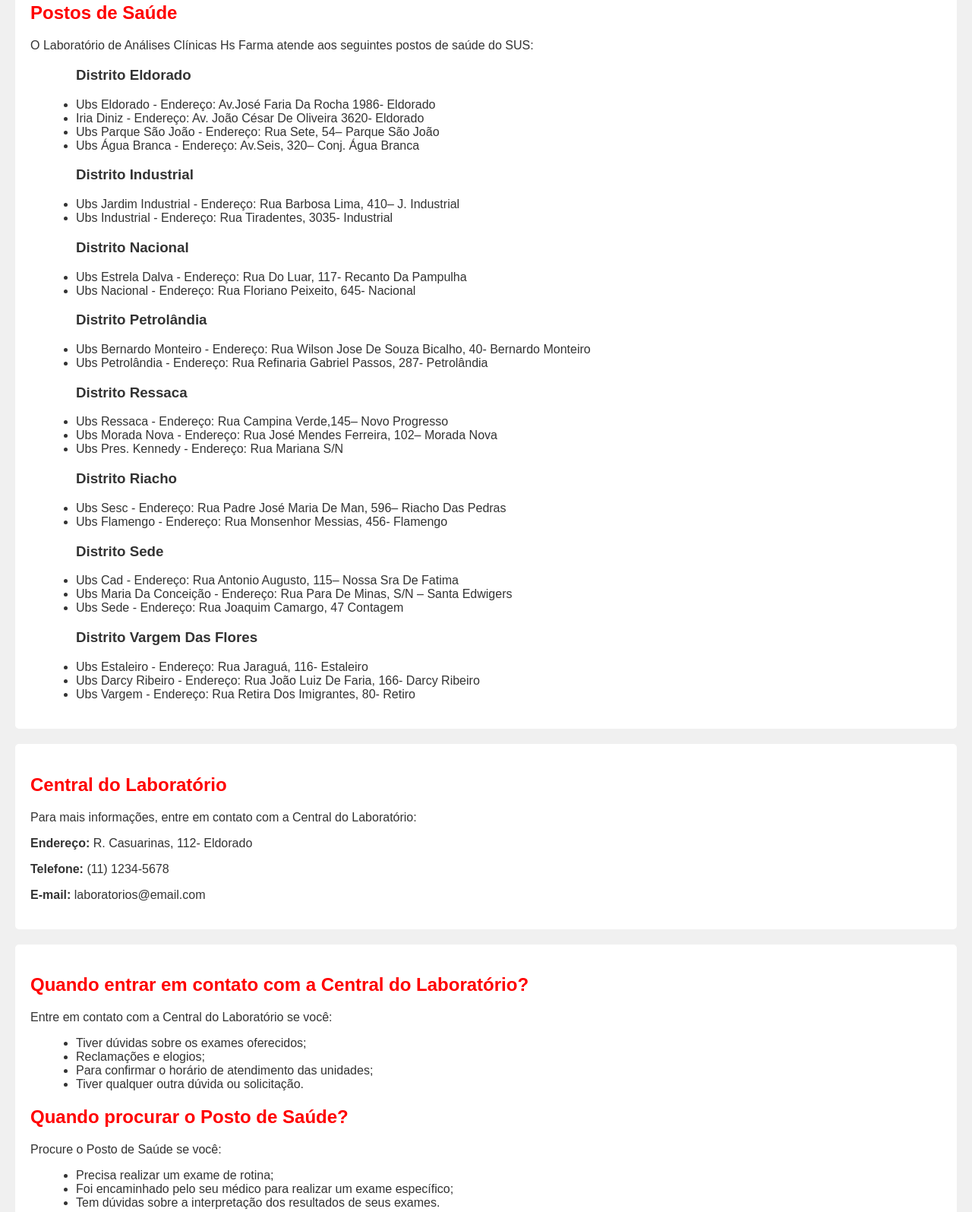
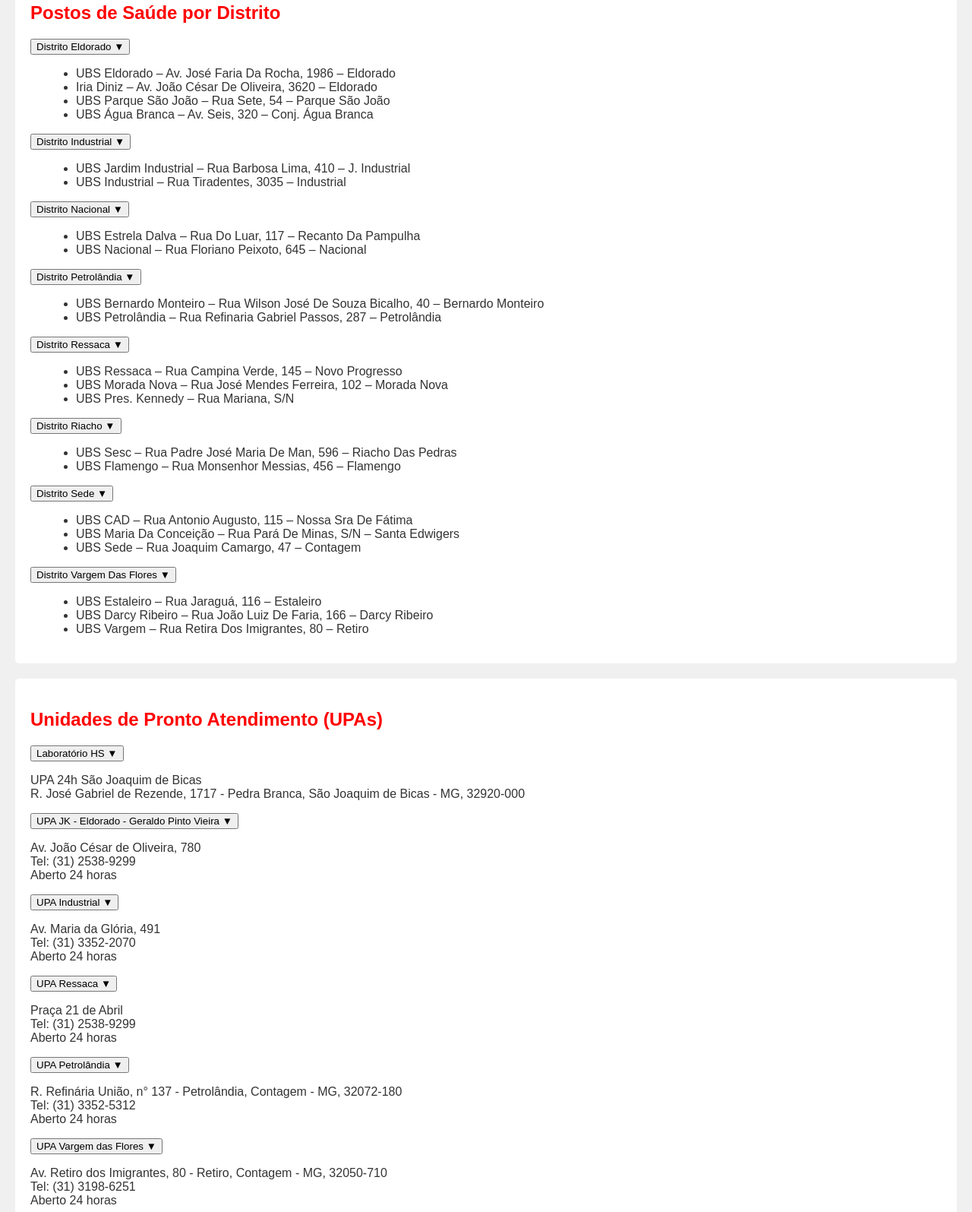
Before and after one commit to Sthefaniaventurella/Site-empresarial, a plain HTML site: page index.html in a window 1280 px wide. Shown: the part 956-2551 px from the top of the page at 76% size. Drawn offline with Linux system fonts and the light colour scheme.

Commit message:
Update index.html
Add de UPAs e alterações da lista de endereço dos postos de saúde.

```diff
--- a/index.html
+++ b/index.html
@@ -14,6 +14,7 @@
             <li><a href="#missao">Missão</a></li>
             <li><a href="#valores">Valores</a></li>
             <li><a href="#postos-de-saude">Postos de Saúde</a></li>
+            <li><a href="#upas">UPAs</a></li>
             <li><a href="#central-do-laboratorio">Central do Laboratório</a></li>
             <li><a href="http://lhs.hsfarma.com.br:8089/elecont/wfrmLogin.aspx" target="_blank" rel="external">Acesse seus resultados</a></li>
         </ul>
@@ -21,7 +22,7 @@
     <section id="sobre-nos">
         <h2>Sobre Nós</h2>
         <p>O Laboratório de Análises Clínicas é um laboratório de excelência que oferece uma ampla variedade de exames clínicos para atender às necessidades de seus pacientes. Com uma equipe altamente qualificada e equipamentos de última geração, o laboratório se destaca pela qualidade de seus serviços e pela agilidade na entrega dos resultados.</p>
-        <p>Fundado em [data da fundação], o laboratório tem se dedicado a fornecer aos seus pacientes do SUS de Contagem/ MG, um atendimento personalizado e de qualidade. Ao longo dos anos, o laboratório tem investido em tecnologia e na capacitação de seus profissionais, a fim de oferecer sempre o melhor aos seus clientes.</p>
+        <p>Fundado em [data da fundação], o laboratório tem se dedicado a fornecer aos seus pacientes um atendimento personalizado e de qualidade. Ao longo dos anos, o laboratório tem investido em tecnologia e na capacitação de seus profissionais, a fim de oferecer sempre o melhor aos seus clientes.</p>
     </section>
     <section id="missao">
         <h2>Missão</h2>
@@ -36,45 +37,143 @@
             <li><strong>Agilidade:</strong> Entendemos a importância do tempo de nossos pacientes e nos esforçamos para entregar os resultados de forma rápida e eficiente.</li>
         </ul>
     </section>
-    <section id="postos-de-saude">
-        <h2>Postos de Saúde</h2>
-        <p>O Laboratório de Análises Clínicas Hs Farma atende aos seguintes postos de saúde do SUS:</p>
-        <ul>
-            <h3>Distrito Eldorado</h3>
-                <li>Ubs Eldorado - Endereço: Av.José Faria Da Rocha 1986- Eldorado</li>
-                <li>Iria Diniz - Endereço: Av. João César De Oliveira 3620- Eldorado</li>
-                <li>Ubs Parque São João - Endereço: Rua Sete, 54– Parque São João</li>
-                <li>Ubs Água Branca - Endereço: Av.Seis, 320– Conj. Água Branca</li>
-           <h3>Distrito Industrial</h3>
-                <li>Ubs Jardim Industrial - Endereço: Rua Barbosa Lima, 410– J. Industrial</li>
-                <li>Ubs Industrial - Endereço: Rua Tiradentes, 3035- Industrial</li>
-            <h3>Distrito Nacional</h3>
-                <li>Ubs Estrela Dalva - Endereço: Rua Do Luar, 117- Recanto Da Pampulha</li>
-                <li>Ubs Nacional - Endereço: Rua Floriano Peixeito, 645- Nacional</li>
-            <h3>Distrito Petrolândia</h3>
-                <li> Ubs Bernardo Monteiro - Endereço: Rua Wilson Jose De Souza Bicalho, 40- Bernardo Monteiro</li>
-                <li>Ubs Petrolândia - Endereço: Rua Refinaria Gabriel Passos, 287- Petrolândia</li>
-            <h3>Distrito Ressaca</h3>
-                <li>Ubs Ressaca - Endereço: Rua Campina Verde,145– Novo Progresso</li>
-                <li>Ubs Morada Nova - Endereço: Rua José Mendes Ferreira, 102– Morada Nova</li>
-                <li>Ubs Pres. Kennedy -  Endereço: Rua Mariana S/N</li>
-            <h3>Distrito Riacho</h3>
-                <li>Ubs Sesc - Endereço: Rua Padre José Maria De Man, 596– Riacho Das Pedras</li>
-                <li>Ubs Flamengo - Endereço: Rua Monsenhor Messias, 456- Flamengo</li>
-            <h3>Distrito Sede</h3>
-                <li>Ubs Cad - Endereço: Rua Antonio Augusto, 115– Nossa Sra De Fatima</li>
-                <li>Ubs Maria Da Conceição - Endereço: Rua Para De Minas, S/N – Santa Edwigers</li>
-                <li>Ubs Sede - Endereço: Rua Joaquim Camargo, 47 Contagem</li>
-            <h3>Distrito Vargem Das Flores</h3>
-                <li>Ubs Estaleiro - Endereço: Rua Jaraguá, 116- Estaleiro</li>
-                <li>Ubs Darcy Ribeiro - Endereço: Rua João Luiz De Faria, 166- Darcy Ribeiro</li>
-                <li>Ubs Vargem - Endereço: Rua Retira Dos Imigrantes, 80- Retiro</li>
-        </ul>
-    </section>
+    <section id="postos-saude">
+  <h2>Postos de Saúde por Distrito</h2>
+
+  <div class="distrito">
+    <button class="accordion">Distrito Eldorado &#9660;</button>
+    <div class="panel">
+      <ul>
+        <li>UBS Eldorado – Av. José Faria Da Rocha, 1986 – Eldorado</li>
+        <li>Iria Diniz – Av. João César De Oliveira, 3620 – Eldorado</li>
+        <li>UBS Parque São João – Rua Sete, 54 – Parque São João</li>
+        <li>UBS Água Branca – Av. Seis, 320 – Conj. Água Branca</li>
+      </ul>
+    </div>
+  </div>
+
+  <div class="distrito">
+    <button class="accordion">Distrito Industrial &#9660;</button>
+    <div class="panel">
+      <ul>
+        <li>UBS Jardim Industrial – Rua Barbosa Lima, 410 – J. Industrial</li>
+        <li>UBS Industrial – Rua Tiradentes, 3035 – Industrial</li>
+      </ul>
+    </div>
+  </div>
+
+  <div class="distrito">
+    <button class="accordion">Distrito Nacional &#9660;</button>
+    <div class="panel">
+      <ul>
+        <li>UBS Estrela Dalva – Rua Do Luar, 117 – Recanto Da Pampulha</li>
+        <li>UBS Nacional – Rua Floriano Peixoto, 645 – Nacional</li>
+      </ul>
+    </div>
+  </div>
+
+  <div class="distrito">
+    <button class="accordion">Distrito Petrolândia &#9660;</button>
+    <div class="panel">
+      <ul>
+        <li>UBS Bernardo Monteiro – Rua Wilson José De Souza Bicalho, 40 – Bernardo Monteiro</li>
+        <li>UBS Petrolândia – Rua Refinaria Gabriel Passos, 287 – Petrolândia</li>
+      </ul>
+    </div>
+  </div>
+
+  <div class="distrito">
+    <button class="accordion">Distrito Ressaca &#9660;</button>
+    <div class="panel">
+      <ul>
+        <li>UBS Ressaca – Rua Campina Verde, 145 – Novo Progresso</li>
+        <li>UBS Morada Nova – Rua José Mendes Ferreira, 102 – Morada Nova</li>
+        <li>UBS Pres. Kennedy – Rua Mariana, S/N</li>
+      </ul>
+    </div>
+  </div>
+
+  <div class="distrito">
+    <button class="accordion">Distrito Riacho &#9660;</button>
+    <div class="panel">
+      <ul>
+        <li>UBS Sesc – Rua Padre José Maria De Man, 596 – Riacho Das Pedras</li>
+        <li>UBS Flamengo – Rua Monsenhor Messias, 456 – Flamengo</li>
+      </ul>
+    </div>
+  </div>
+
+  <div class="distrito">
+    <button class="accordion">Distrito Sede &#9660;</button>
+    <div class="panel">
+      <ul>
+        <li>UBS CAD – Rua Antonio Augusto, 115 – Nossa Sra De Fátima</li>
+        <li>UBS Maria Da Conceição – Rua Pará De Minas, S/N – Santa Edwigers</li>
+        <li>UBS Sede – Rua Joaquim Camargo, 47 – Contagem</li>
+      </ul>
+    </div>
+  </div>
+
+  <div class="distrito">
+    <button class="accordion">Distrito Vargem Das Flores &#9660;</button>
+    <div class="panel">
+      <ul>
+        <li>UBS Estaleiro – Rua Jaraguá, 116 – Estaleiro</li>
+        <li>UBS Darcy Ribeiro – Rua João Luiz De Faria, 166 – Darcy Ribeiro</li>
+        <li>UBS Vargem – Rua Retira Dos Imigrantes, 80 – Retiro</li>
+      </ul>
+    </div>
+  </div>
+</section>
+<section id="upas">
+  <h2>Unidades de Pronto Atendimento (UPAs)</h2>
+
+  <button class="accordion">Laboratório HS &#9660;</button>
+  <div class="panel">
+    <p>UPA 24h São Joaquim de Bicas<br>
+    R. José Gabriel de Rezende, 1717 - Pedra Branca, São Joaquim de Bicas - MG, 32920-000</p>
+  </div>
+
+  <button class="accordion">UPA JK - Eldorado - Geraldo Pinto Vieira &#9660;</button>
+  <div class="panel">
+    <p>Av. João César de Oliveira, 780<br>
+    Tel: (31) 2538-9299<br>
+    Aberto 24 horas</p>
+  </div>
+
+  <button class="accordion">UPA Industrial &#9660;</button>
+  <div class="panel">
+    <p>Av. Maria da Glória, 491<br>
+    Tel: (31) 3352-2070<br>
+    Aberto 24 horas</p>
+  </div>
+
+  <button class="accordion">UPA Ressaca &#9660;</button>
+  <div class="panel">
+    <p>Praça 21 de Abril<br>
+    Tel: (31) 2538-9299<br>
+    Aberto 24 horas</p>
+  </div>
+
+  <button class="accordion">UPA Petrolândia &#9660;</button>
+  <div class="panel">
+    <p>R. Refinária União, n° 137 - Petrolândia, Contagem - MG, 32072-180<br>
+    Tel: (31) 3352-5312<br>
+    Aberto 24 horas</p>
+  </div>
+
+  <button class="accordion">UPA Vargem das Flores &#9660;</button>
+  <div class="panel">
+    <p>Av. Retiro dos Imigrantes, 80 - Retiro, Contagem - MG, 32050-710<br>
+    Tel: (31) 3198-6251<br>
+    Aberto 24 horas</p>
+  </div>
+</section>
+
     <section id="central-do-laboratorio">
         <h2>Central do Laboratório</h2>
-        <p>Para mais informações, entre em contato com a Central do Laboratório:</p>
-        <p><strong>Endereço:</strong> R. Casuarinas, 112- Eldorado</p>
+        <p>Para mais informações ou para agendar um exame, entre em contato com a Central do Laboratório:</p>
+        <p><strong>Endereço:</strong> Rua Central, nº 500</p>
         <p><strong>Telefone:</strong> (11) 1234-5678</p>
         <p><strong>E-mail:</strong> laboratorios@email.com</p>
     </section>
@@ -83,8 +182,8 @@
         <p>Entre em contato com a Central do Laboratório se você:</p>
         <ul>
             <li>Tiver dúvidas sobre os exames oferecidos;</li>
-            <li>Reclamações e elogios;</li>
-            <li>Para confirmar o horário de atendimento das unidades;</li>
+            <li>Quiser agendar um exame;</li>
+            <li>Precisa de resultados de exames anteriores;</li>
             <li>Tiver qualquer outra dúvida ou solicitação.</li>
         </ul>
         <h2>Quando procurar o Posto de Saúde?</h2>
@@ -95,9 +194,24 @@
             <li>Tem dúvidas sobre a interpretação dos resultados de seus exames.</li>
         </ul>
     </section>
+    <script>
+  const accordions = document.querySelectorAll(".accordion");
+
+  accordions.forEach(button => {
+    button.addEventListener("click", function () {
+      this.classList.toggle("active");
+      const panel = this.nextElementSibling;
+
+      if (panel.style.display === "block") {
+        panel.style.display = "none";
+        this.innerHTML = this.innerHTML.replace("▲", "▼").replace("&#9650;", "&#9660;");
+      } else {
+        panel.style.display = "block";
+        this.innerHTML = this.innerHTML.replace("▼", "▲").replace("&#9660;", "&#9650;");
+      }
+    });
+  });
+</script>
+
 </body>
-    <footer>
-    <p>Laboratório acreditado pelo <strong>DICQ</strong> e participante do <strong>PNCQ</strong>.</p>
-</footer>
-
 </html>
```
